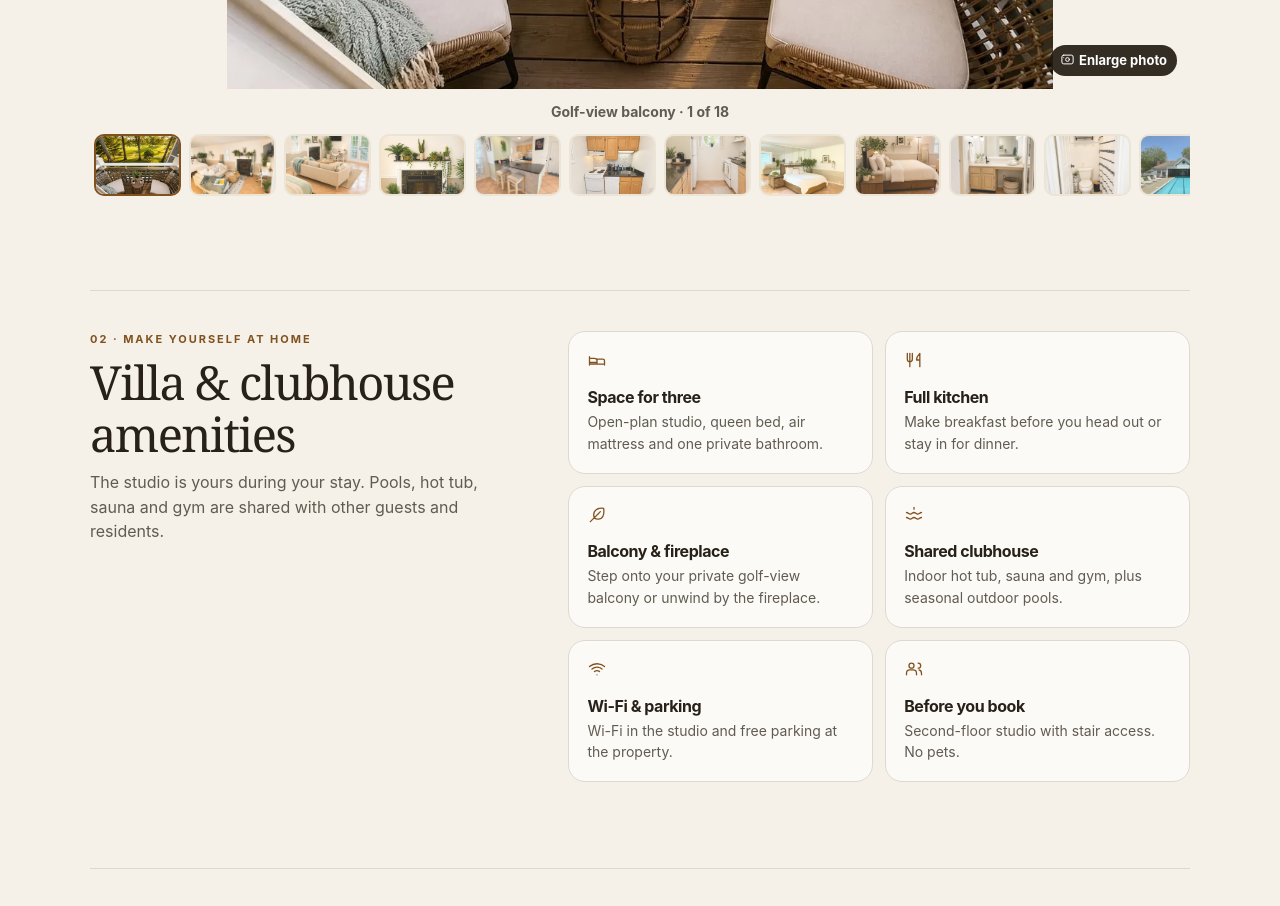
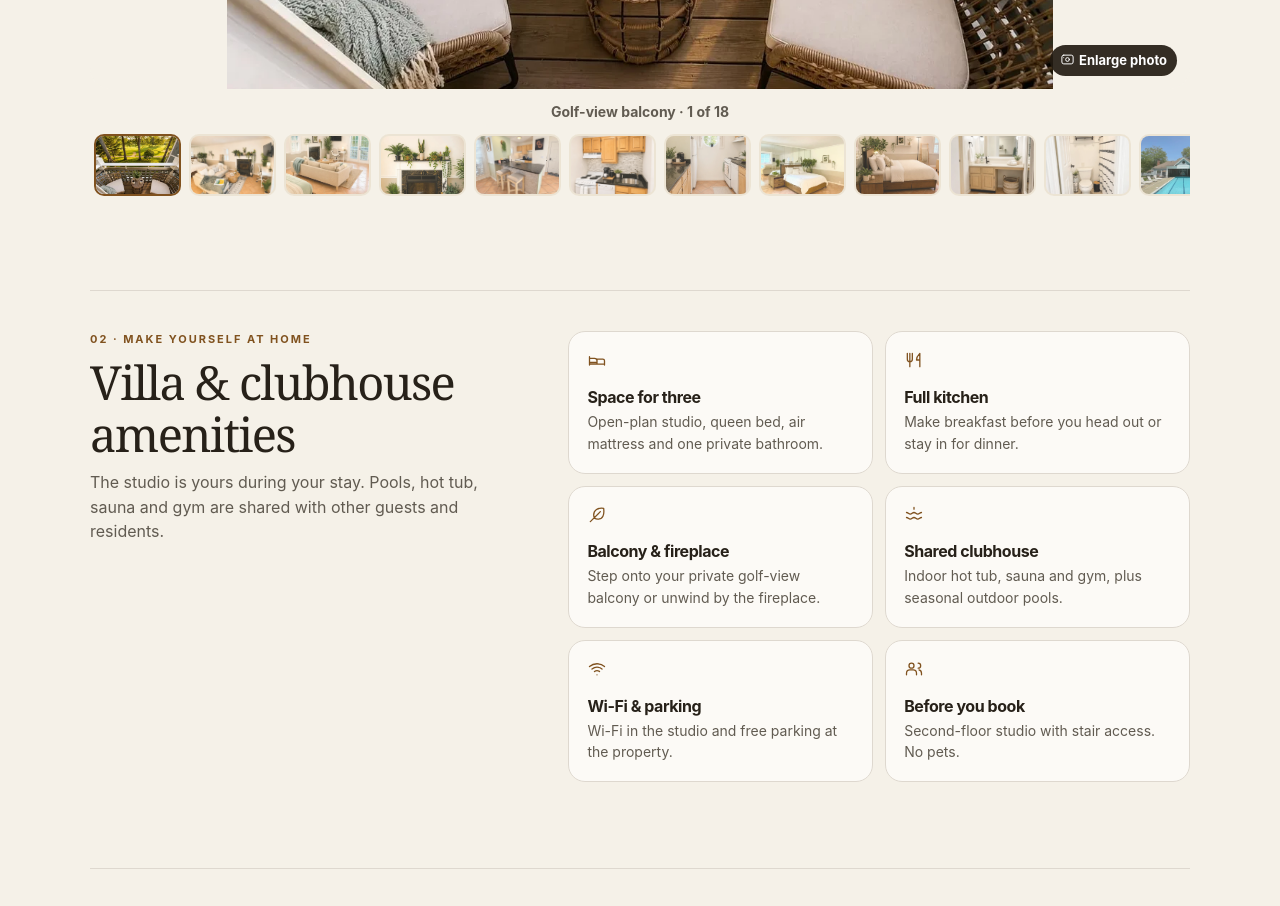
Before and after one commit to villa1021/villa-guide, a plain HTML site: page listing/index.html in a window 1280 px wide. Shown: the part 1680-2586 px from the top of the page. Drawn offline with Linux system fonts and the light colour scheme.

Commit message:
Use new kitchen close-up with updated backsplash

```diff
--- a/listing/index.html
+++ b/listing/index.html
@@ -167,7 +167,7 @@ input,select{width:100%;min-width:0;min-height:44px;border:1px solid #cfc3b1;bor
 <a class="photo-thumb" href="photos/studio.webp" data-photo="Inside the studio" aria-label="Photo 3 of 18: Inside the studio"><img src="photos/studio.webp" width="862" height="1150" alt="Sunny corner studio with a glimpse of the queen bed, fireplace, and balcony doors" loading="lazy" decoding="async"></a>
 <a class="photo-thumb" href="photos/fireplace.webp" data-photo="Fireplace detail" aria-label="Photo 4 of 18: Fireplace detail"><img src="photos/fireplace.webp" width="900" height="1200" alt="Fireplace in the villa’s living area" loading="lazy" decoding="async" draggable="false"></a>
 <a class="photo-thumb" href="photos/kitchen-wide.webp" data-photo="Updated backsplash and breakfast bar" aria-label="Photo 5 of 18: Updated backsplash and breakfast bar"><img src="photos/kitchen-wide.webp" width="1440" height="1157" alt="Full kitchen with updated backsplash and breakfast bar seating for two" loading="lazy" decoding="async" draggable="false"></a>
-<a class="photo-thumb" href="photos/kitchen.webp" data-photo="Full kitchen" aria-label="Photo 6 of 18: Full kitchen"><img src="photos/kitchen.webp" width="1150" height="863" alt="Full kitchen with an updated tile backsplash, stove, sink, and coffee station" loading="lazy" decoding="async"></a>
+<a class="photo-thumb" href="photos/kitchen-backsplash-detail.webp" data-photo="Full kitchen" aria-label="Photo 6 of 18: Full kitchen"><img src="photos/kitchen-backsplash-detail.webp" width="1446" height="1088" alt="Full kitchen with an updated tile backsplash, stove, sink, and coffee station" loading="lazy" decoding="async"></a>
 <a class="photo-thumb" href="photos/kitchen-round-window.webp" data-photo="Kitchen with round window" aria-label="Photo 7 of 18: Kitchen with round window"><img src="photos/kitchen-round-window.webp" width="937" height="1250" alt="Villa kitchen with a round window, stove, and coffee station" loading="lazy" decoding="async"></a>
 <a class="photo-thumb" href="photos/bedroom.webp" data-photo="Queen bed" aria-label="Photo 8 of 18: Queen bed"><img src="photos/bedroom.webp" width="862" height="1150" alt="Queen bed in the open-plan studio beside a mirrored wall" loading="lazy" decoding="async"></a>
 <a class="photo-thumb" href="photos/queen-bed.webp" data-photo="Queen bed detail" aria-label="Photo 9 of 18: Queen bed detail"><img src="photos/queen-bed.webp" width="900" height="1200" alt="Another view of the queen bed in the open-plan studio" loading="lazy" decoding="async" draggable="false"></a>
```
Also changed, not shown: listing/photos/kitchen-backsplash-detail.webp (added).
